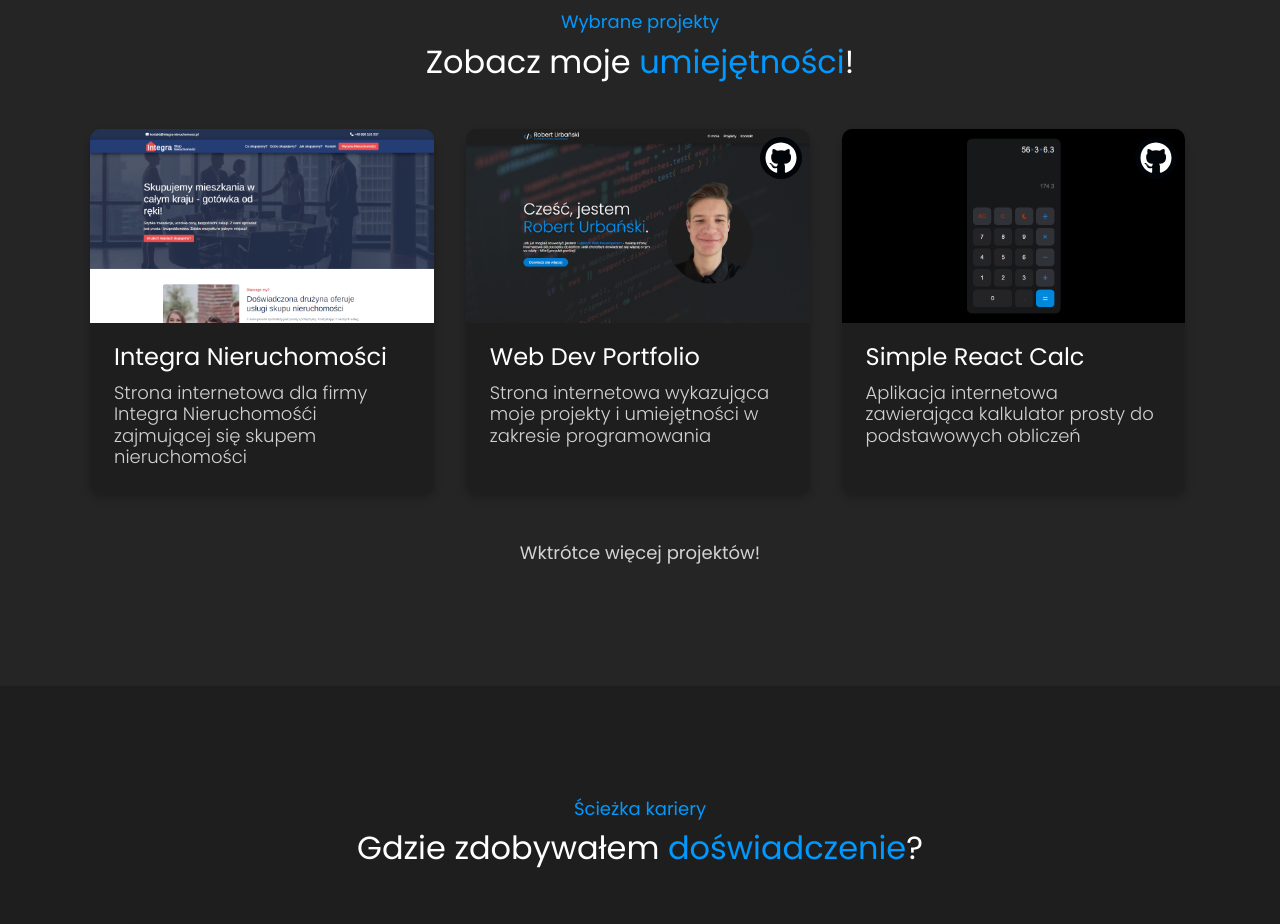
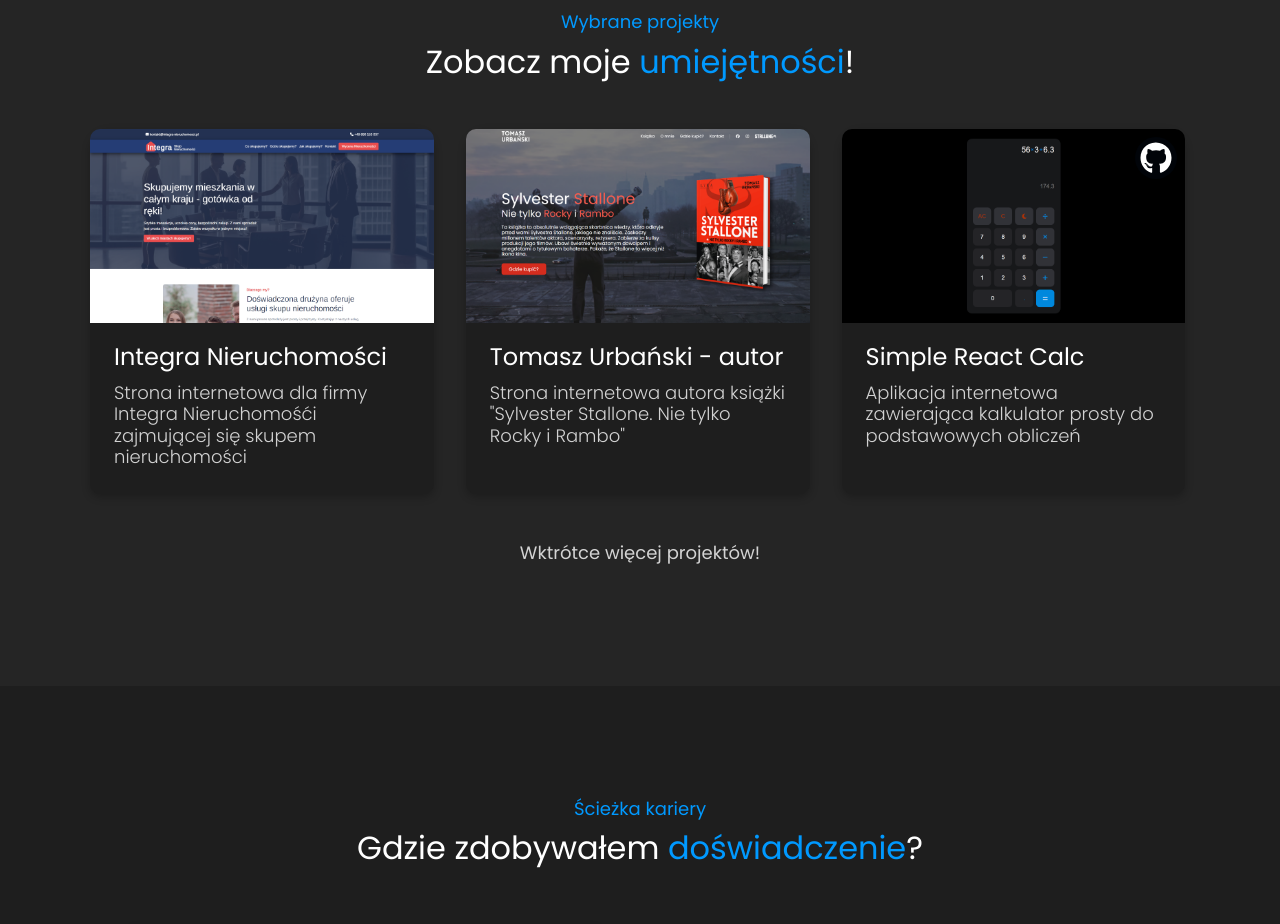
Before and after one commit to r-urbanski/portfolio, a React (Create React App) app: page / in a window 1280 px wide. Shown: the part 2140-3064 px from the top of the page. Built offline with nearby package versions, Linux system fonts and the light colour scheme; the HTML template or start-up script is replaced by a standard one.

Commit message:
Changed Project
Portfolio to Tomasz Urbański Autor

```diff
--- a/src/Modules/Projects/_projects.scss
+++ b/src/Modules/Projects/_projects.scss
@@ -56,6 +56,7 @@
                     transition: scale 0.3s cubic-bezier(0.39, 0.575, 0.565, 1);
                     object-fit: cover;
                     height: 100%;
+                    object-position: top;
                     vertical-align: middle;
 
                     &:hover {
--- a/src/Modules/Projects/index.jsx
+++ b/src/Modules/Projects/index.jsx
@@ -2,7 +2,7 @@
 import { useObserver } from '../../hooks/useObserver'
 
 import Integra from '../../assets/images/projects/integra.webp'
-import Portfolio from '../../assets/images/projects/portfolio.webp'
+import TomaszUrbanski from '../../assets/images/projects/tomasz-urbanski.png'
 import Calc from '../../assets/images/projects/calc.webp'
 
 import { FaGithub } from 'react-icons/fa6'
@@ -47,11 +47,11 @@
             github: null,
         },
         {
-            img: Portfolio,
-            title: 'Web Dev Portfolio',
-            text: 'Strona internetowa wykazująca moje projekty i umiejętności w zakresie programowania',
-            url: 'https://rurbanski.pl',
-            github: 'https://github.com/r-urbanski/portfolio',
+            img: TomaszUrbanski,
+            title: 'Tomasz Urbański - autor',
+            text: 'Strona internetowa autora książki "Sylvester Stallone. Nie tylko Rocky i Rambo"',
+            url: 'https://tomasz-urbanski.pl',
+            github: null,
         },
         {
             img: Calc,
```
Also changed, not shown: src/assets/images/projects/tomasz-urbanski.png (added), 1 other file (tests, documents, lock files or other folders).
